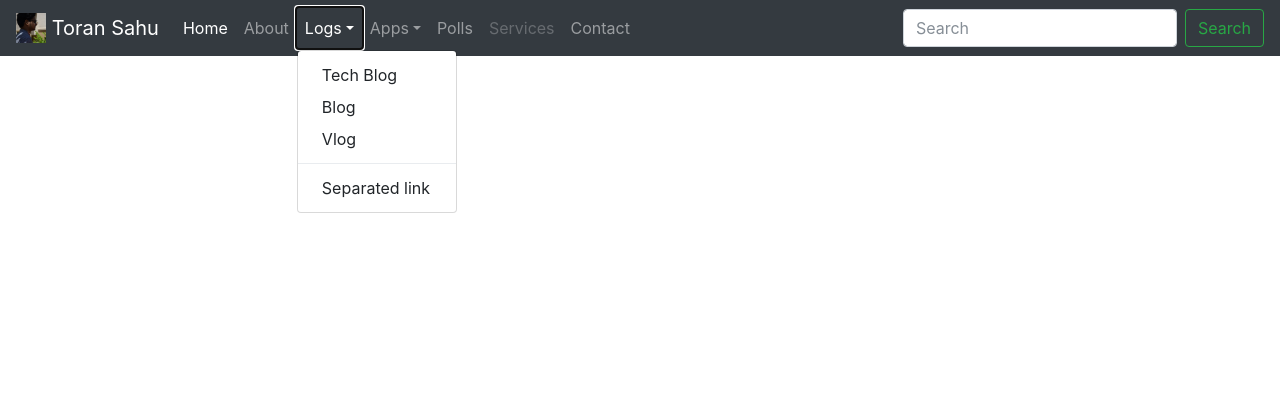
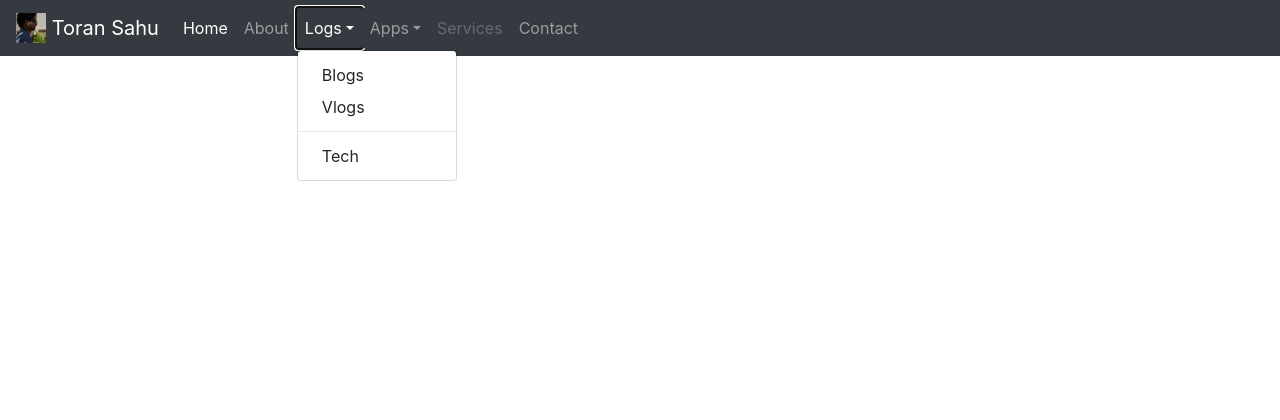
Before and after one commit to toransahu/django-heroku-eg, a Django app: page / in a window 1280 px wide, after a click on "Logs". Shown: the top 420 px of the page. Run offline with Django 3.2, Linux system fonts and the light colour scheme; some libraries are stand-ins or nearby versions.

Commit message:
updated links

```diff
--- a/toransahu-site/home/templates/home/base.html
+++ b/toransahu-site/home/templates/home/base.html
@@ -69,26 +69,24 @@
           <li class="nav-item dropdown">
             <a class="nav-link dropdown-toggle" data-toggle="dropdown" href="#" role="button" aria-haspopup="true" aria-expanded="false">Logs</a>
             <div class="dropdown-menu">
-              <a class="dropdown-item" href="#">Tech Blog</a>
-              <a class="dropdown-item" href="#">Blog</a>
-              <a class="dropdown-item" href="#">Vlog</a>
+
+              <a class="dropdown-item" href="#">Blogs</a>
+              <a class="dropdown-item" href="#">Vlogs</a>
               <div class="dropdown-divider"></div>
-              <a class="dropdown-item" href="#">Separated link</a>
+              <a class="dropdown-item" href="/blog-api/blog">Tech</a>
             </div>
           </li>
-          <li class="nav-item dropdown">
+          <li class="nav-item dropdown bg-dark">
             <a class="nav-link dropdown-toggle" data-toggle="dropdown" href="#" role="button" aria-haspopup="true" aria-expanded="false">Apps</a>
             <div class="dropdown-menu">
-              <a class="dropdown-item" href="#">App1</a>
-              <a class="dropdown-item" href="#">App2</a>
+              <a class="dropdown-item" href="/polls">Polls</a>
+              <a class="dropdown-item" href="/blog-api">REST API Demo</a>
               <a class="dropdown-item" href="#">App3</a>
               <div class="dropdown-divider"></div>
               <a class="dropdown-item" href="/admin">Admin</a>
             </div>
           </li>
-          <li class="nav-item">
-            <a class="nav-link" href='/polls/'>Polls</a>
-          </li>
+
           <li class="nav-item">
             <a class="nav-link disabled" href="#">Services</a>
           </li>
@@ -96,10 +94,12 @@
             <a class="nav-link" href="#">Contact</a>
           </li>
         </ul>
+          <!--
         <form class="form-inline my-2 my-lg-0">
           <input class="form-control mr-sm-2" type="search" placeholder="Search" aria-label="Search">
           <button class="btn btn-outline-success my-2 my-sm-0" type="submit">Search</button>
         </form>
+        -->
       </div>
     </nav>
 
@@ -125,7 +125,7 @@
 {# Set of blocks that can be used to display JavaScript files #}
     {% block footer_javascript %}
         {% block footer_javascript_site %}
-            <script src="{% static "home/js/jquery-3.2.1.js" %}"></script>
+            <script src="{% static "home/js/jquery-3.2.1.min.js" %}"></script>
             <script src="{% static "home/js/bootstrap.min.js" %}"></script>
         {% endblock footer_javascript_site %}
         {% block footer_javascript_section %}{% endblock footer_javascript_section %}
```
